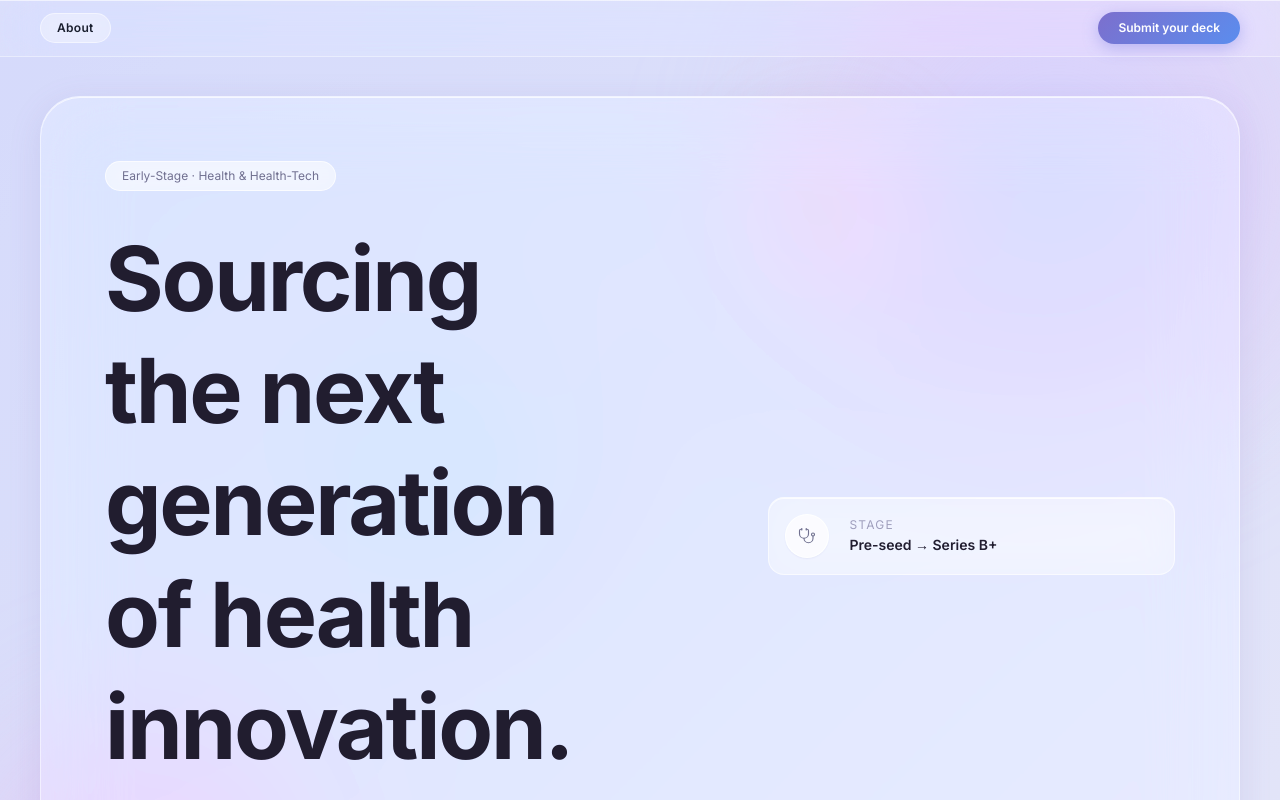
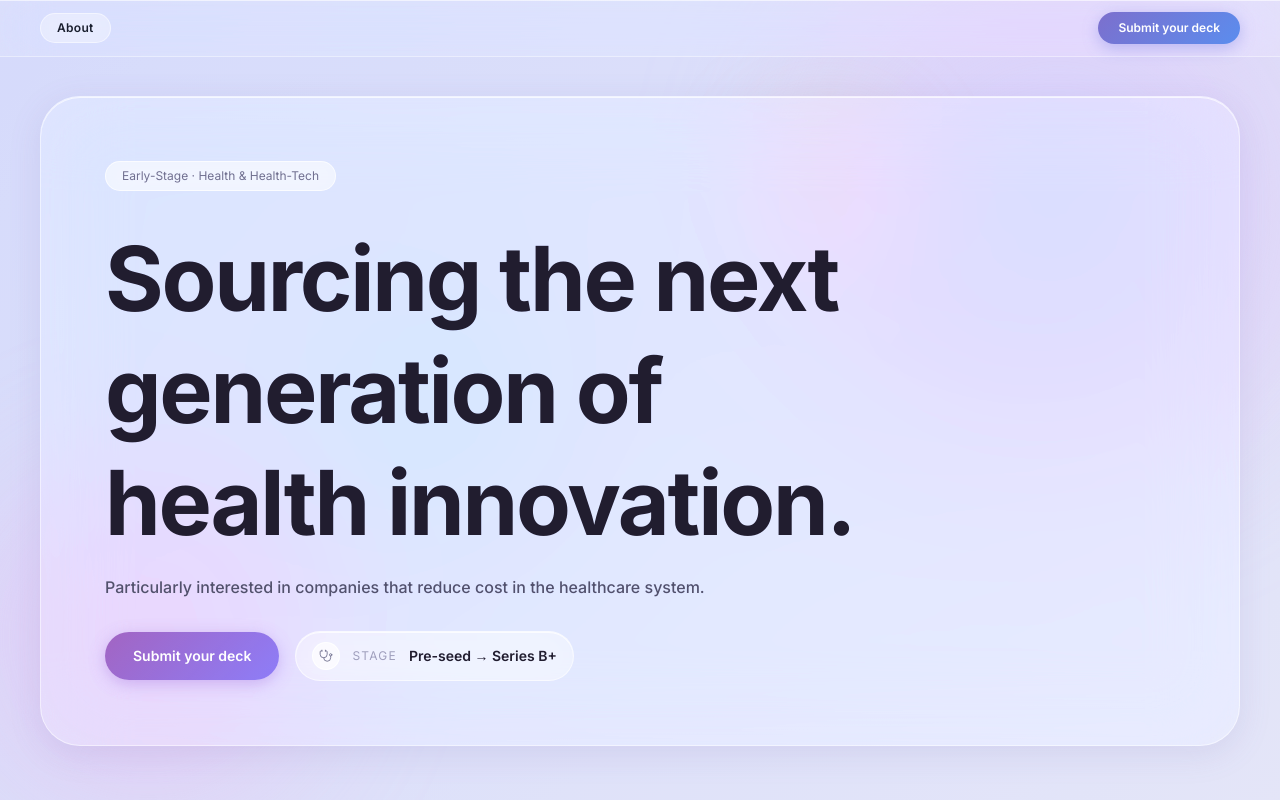
Before and after one commit to ndwumfuoh5-debug/sourcevc, a Next.js app: page / in a window 1280 px wide. Shown: the top 800 px of the page. Built offline with nearby package versions, Linux system fonts and the light colour scheme.

Commit message:
Chat changes

```diff
--- a/src/app/about/page.tsx
+++ b/src/app/about/page.tsx
@@ -29,7 +29,7 @@ export default function AboutPage() {
           borderBottom: "1px solid rgba(255,255,255,0.4)",
         }}
       >
-        <div className="max-w-4xl mx-auto flex items-center justify-between h-14 px-6">
+        <div className="max-w-7xl mx-auto flex items-center justify-between h-14 px-6 md:px-10">
           <Link
             href="/"
             className="text-xs font-semibold px-4 py-1.5 rounded-full tracking-wide transition-colors"
--- a/src/components/landing/HeroSection.tsx
+++ b/src/components/landing/HeroSection.tsx
@@ -102,10 +102,10 @@ export function HeroSection() {
             borderRadius: "2.5rem",
           }}
         >
-          <div className="flex flex-col lg:flex-row lg:items-center gap-12 lg:gap-16">
+          <div className="flex flex-col gap-8">
 
-            {/* Left — 60% */}
-            <div className="flex-1 lg:max-w-[58%]">
+            {/* Left content — full width */}
+            <div className="max-w-3xl">
               {/* Badge */}
               <div
                 className="inline-flex items-center text-slate-500 text-xs px-4 py-1.5 rounded-full mb-8"
@@ -128,11 +128,11 @@ export function HeroSection() {
               </h1>
 
               {/* Thesis line */}
-              <p className="text-slate-600 text-base font-medium mb-4">
+              <p className="text-slate-600 text-base font-medium mb-8">
                 Particularly interested in companies that reduce cost in the healthcare system.
               </p>
 
-              {/* CTAs */}
+              {/* CTAs + Stage pill in one row */}
               <div className="flex flex-wrap items-center gap-4">
                 <button
                   onClick={() => scrollTo("submit")}
@@ -144,16 +144,12 @@ export function HeroSection() {
                 >
                   Submit your deck
                 </button>
-              </div>
-            </div>
 
-            {/* Right — 40%: stat cards */}
-            <div className="lg:max-w-[38%] w-full">
-              <div className="space-y-4">
+                {/* Stage pill */}
                 {STAT_CARDS.map(({ icon: Icon, label, value }) => (
                   <div
                     key={label}
-                    className="flex items-center gap-5 p-4 rounded-2xl"
+                    className="flex items-center gap-3 px-4 py-2.5 rounded-full"
                     style={{
                       background: "rgba(255,255,255,0.35)",
                       backdropFilter: "blur(20px)",
@@ -163,22 +159,16 @@ export function HeroSection() {
                     }}
                   >
                     <div
-                      className="w-11 h-11 rounded-full flex items-center justify-center flex-shrink-0 shadow-sm"
+                      className="w-7 h-7 rounded-full flex items-center justify-center flex-shrink-0"
                       style={{
                         background: "rgba(255,255,255,0.7)",
                         border: "1px solid rgba(255,255,255,0.9)",
                       }}
                     >
-                      <Icon size={18} className="text-slate-500" strokeWidth={1.5} />
+                      <Icon size={14} className="text-slate-500" strokeWidth={1.5} />
                     </div>
-                    <div>
-                      <p className="text-xs text-slate-400 uppercase tracking-widest mb-0.5">
-                        {label}
-                      </p>
-                      <p className="text-sm font-semibold text-[#1a1f2e]">
-                        {value}
-                      </p>
-                    </div>
+                    <span className="text-xs text-slate-400 uppercase tracking-widest">{label}</span>
+                    <span className="text-sm font-semibold text-[#1a1f2e]">{value}</span>
                   </div>
                 ))}
               </div>
```
